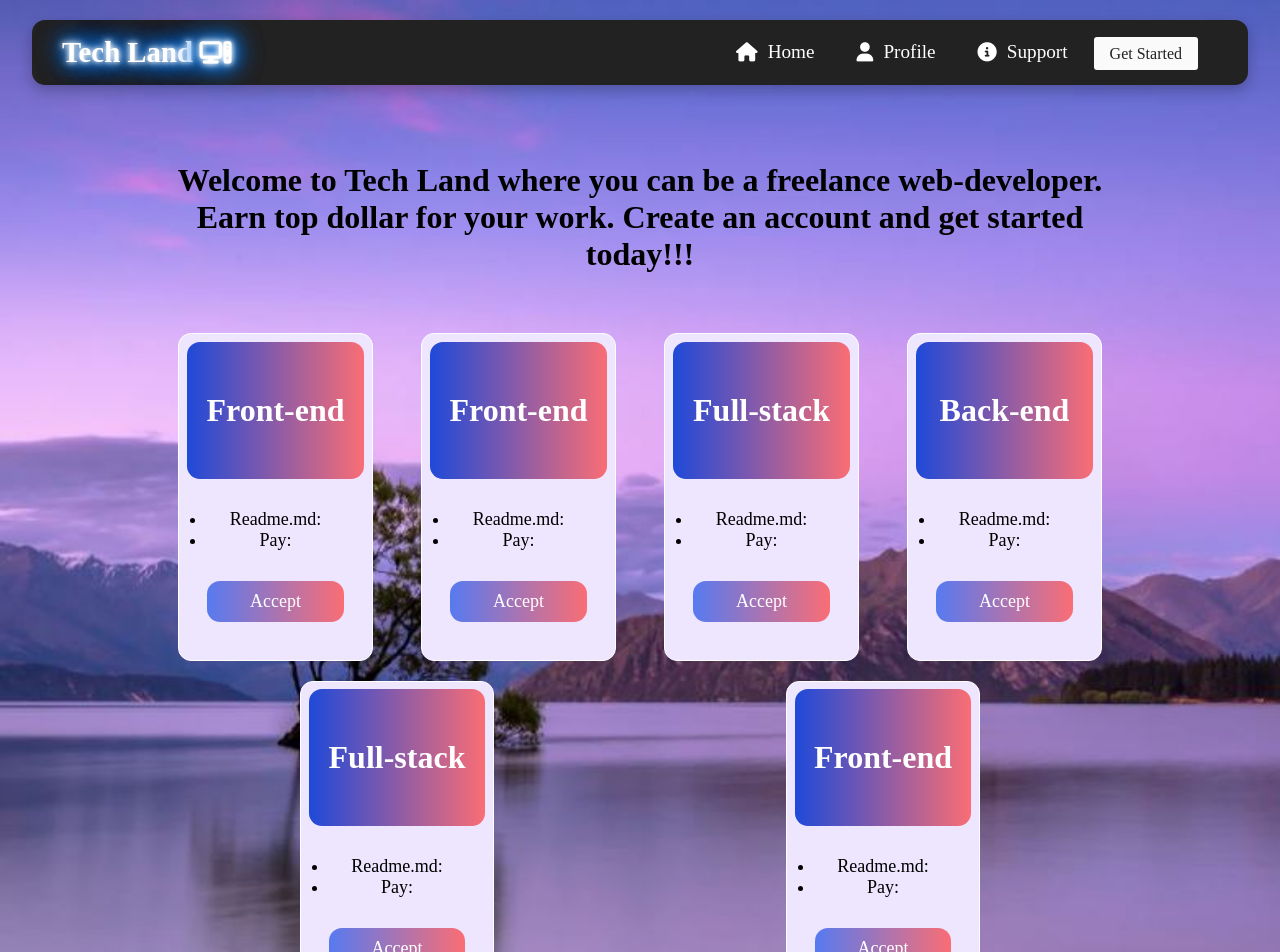
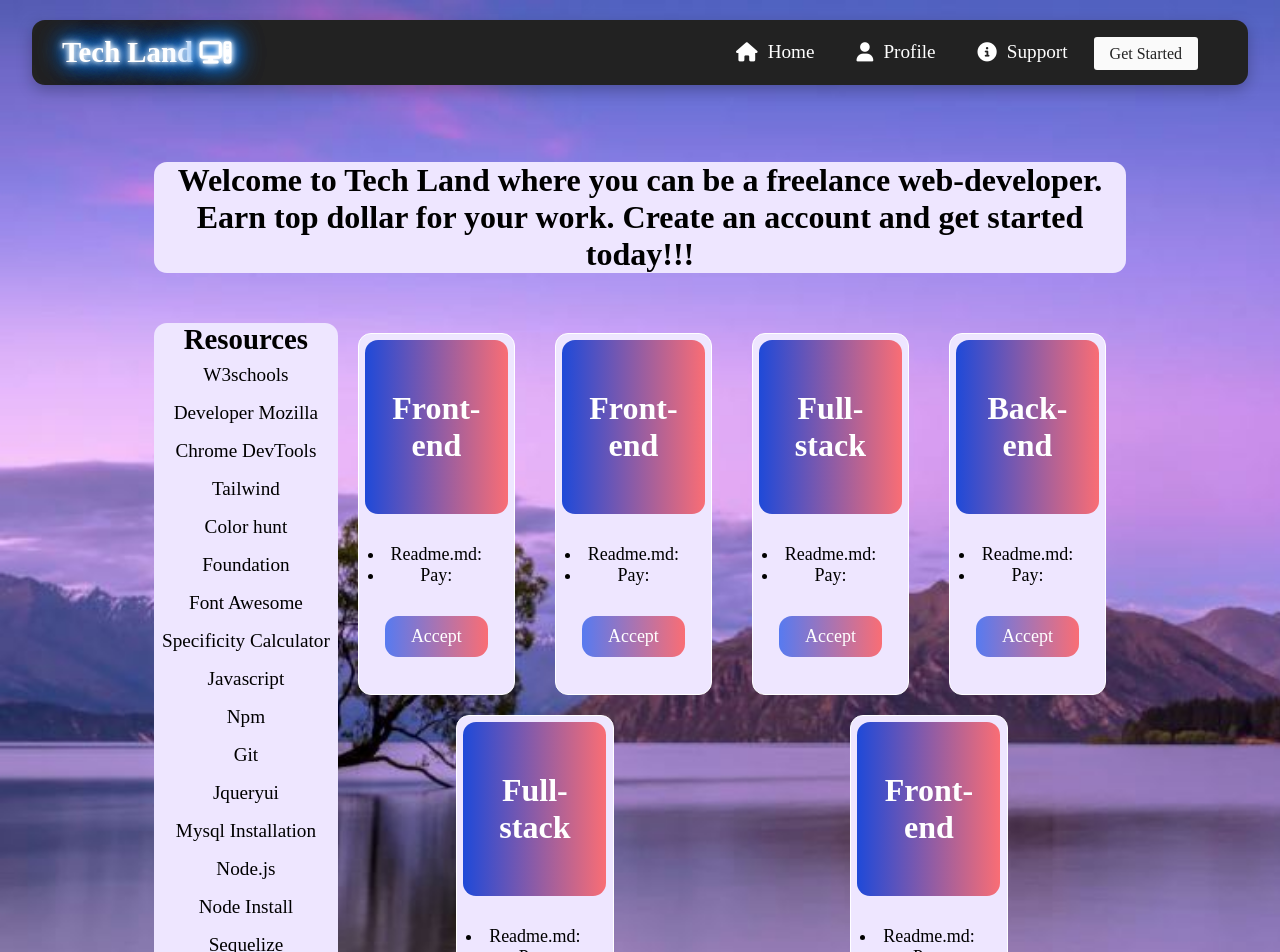
Before and after one commit to richardwilborn/Tech-Land, a React (Create React App) app: page / in a window 1280 px wide. Shown: the top 952 px of the page. Built offline with nearby package versions, Linux system fonts and the light colour scheme.

Commit message:
resources added

```diff
--- a/package.json
+++ b/package.json
@@ -19,7 +19,7 @@
     "web-vitals": "^2.1.4"
   },
   "scripts": {
-    "start": "node server/index.js",
+    "start": "react-scripts start",
     "build": "react-scripts build",
     "test": "react-scripts test",
     "eject": "react-scripts eject",
--- a/src/Components/Home.js
+++ b/src/Components/Home.js
@@ -1,5 +1,6 @@
-import "./Styles/Home.css"
-import React from 'react'
+import "./Styles/Home.css";
+import React from 'react';
+import {Link} from 'react-router-dom';
 
 
 function Home(){
@@ -12,6 +13,29 @@ function Home(){
         work. Create an account and get started today!!!
       </h1>
     </div>
+            <div className="resource">
+              <h2>Resources</h2>
+              <a href="https://www.w3schools.com/" target="_blank" rel="noreferrer">W3schools</a>
+
+              <a href="https://developer.mozilla.org/en-US/" target="_blank" rel="noreferrer">Developer Mozilla</a>
+              <a href="https://developer.chrome.com/docs/devtools/" target="_blank" rel="noreferrer">Chrome DevTools</a>
+              <a href="https://tailwindcss.com/" target="_blank" rel="noreferrer">Tailwind</a>
+              <a href="https://colorhunt.co/" target="_blank" rel="noreferrer">Color hunt</a>
+              <a href="https://get.foundation/develop/getting-started.html" target="_blank" rel="noreferrer">Foundation</a>
+              <a href="https://fontawesome.com/icons" target="_blank" rel="noreferrer">Font Awesome</a>
+              <a href="https://specificity.keegan.st/" target="_blank" rel="noreferrer">Specificity Calculator</a>
+              <a href="https://javascript.info/intro" target="_blank" rel="noreferrer">Javascript</a>
+              <a href="https://www.npmjs.com/" target="_blank" rel="noreferrer">Npm</a>
+              <a href="https://coding-boot-camp.github.io/full-stack/git/getting-started-with-git" target="_blank" rel="noreferrer">Git</a>
+              <a href="https://jqueryui.com/" target="_blank" rel="noreferrer">Jqueryui</a>
+              <a href="https://coding-boot-camp.github.io/full-stack/mysql/mysql-installation-guide" target="_blank" rel="noreferrer">Mysql Installation</a>
+              <a href="https://en.wikipedia.org/wiki/Node.js" target="_blank" rel="noreferrer">Node.js</a>
+              <a href="https://coding-boot-camp.github.io/full-stack/nodejs/how-to-install-nodejs/" target="_blank" rel="noreferrer">Node Install</a>
+              <a href="https://sequelize.org/docs/v6/" target="_blank" rel="noreferrer">Sequelize</a>
+              <a href="https://www.mongodb.com/home" target="_blank" rel="noreferrer">Mongodb</a>
+              <a href="https://create-react-app.dev/docs/getting-started/" target="_blank" rel="noreferrer">React</a>
+
+            </div>
     <div className="row">
       <div className="card">
         <div className="card-header">
--- a/src/Components/Styles/Home.css
+++ b/src/Components/Styles/Home.css
@@ -2,6 +2,23 @@
     padding: 0;
     margin: 0;
     box-sizing: border-box;
+  }
+
+  .resource {
+    display: flex;
+    flex-direction: column;
+    column-gap: 2rem;
+    float: left;
+    background-color: #fff;
+    border-radius: 13px;
+    height: screen;
+    font-size: larger;
+    background-color: #eee6ff;
+
+  }
+
+  a {
+    padding:0.5rem
   }
 
   .home-container {
@@ -23,6 +40,11 @@
     text-align: center;
     font-size: 1rem;
     margin-bottom: 50px;
+    background-color: #fff;
+    border-radius: 13px;
+    background-color: #eee6ff;
+
+
   }
 
   .row {
```
